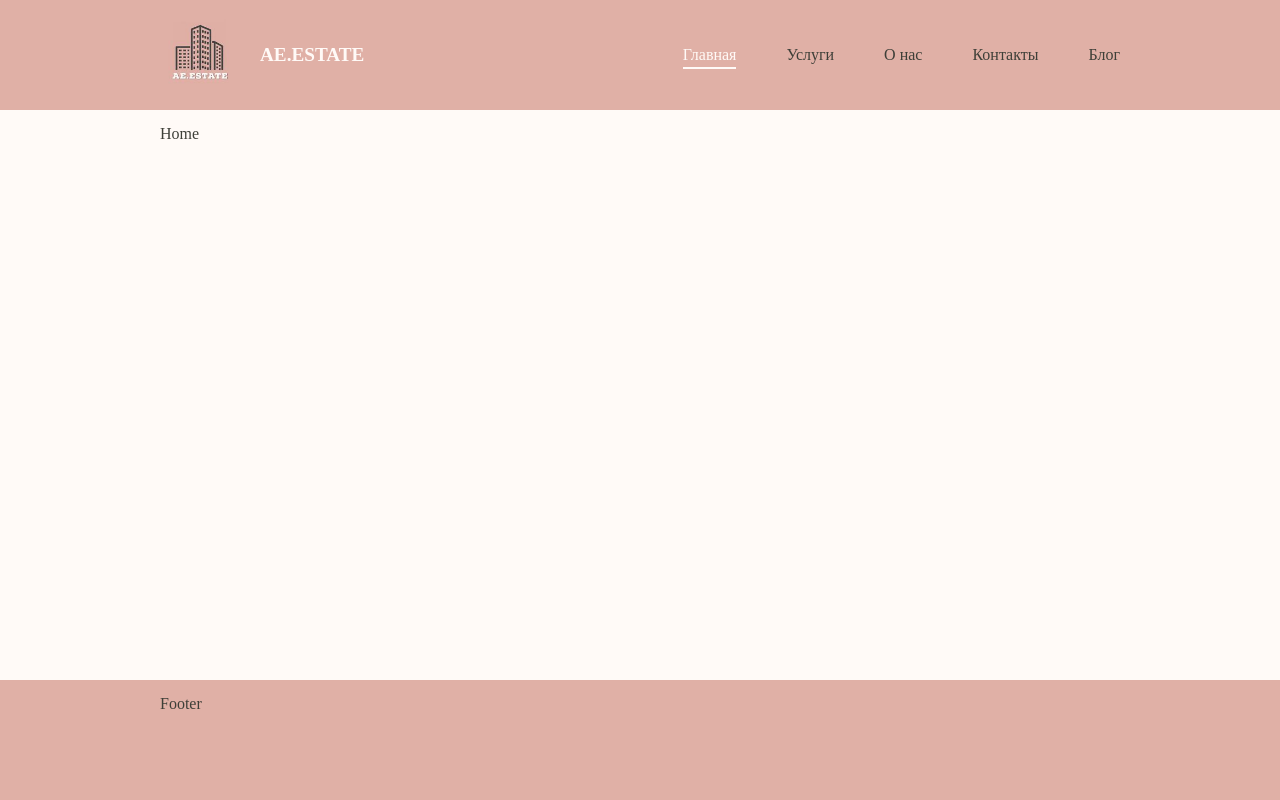
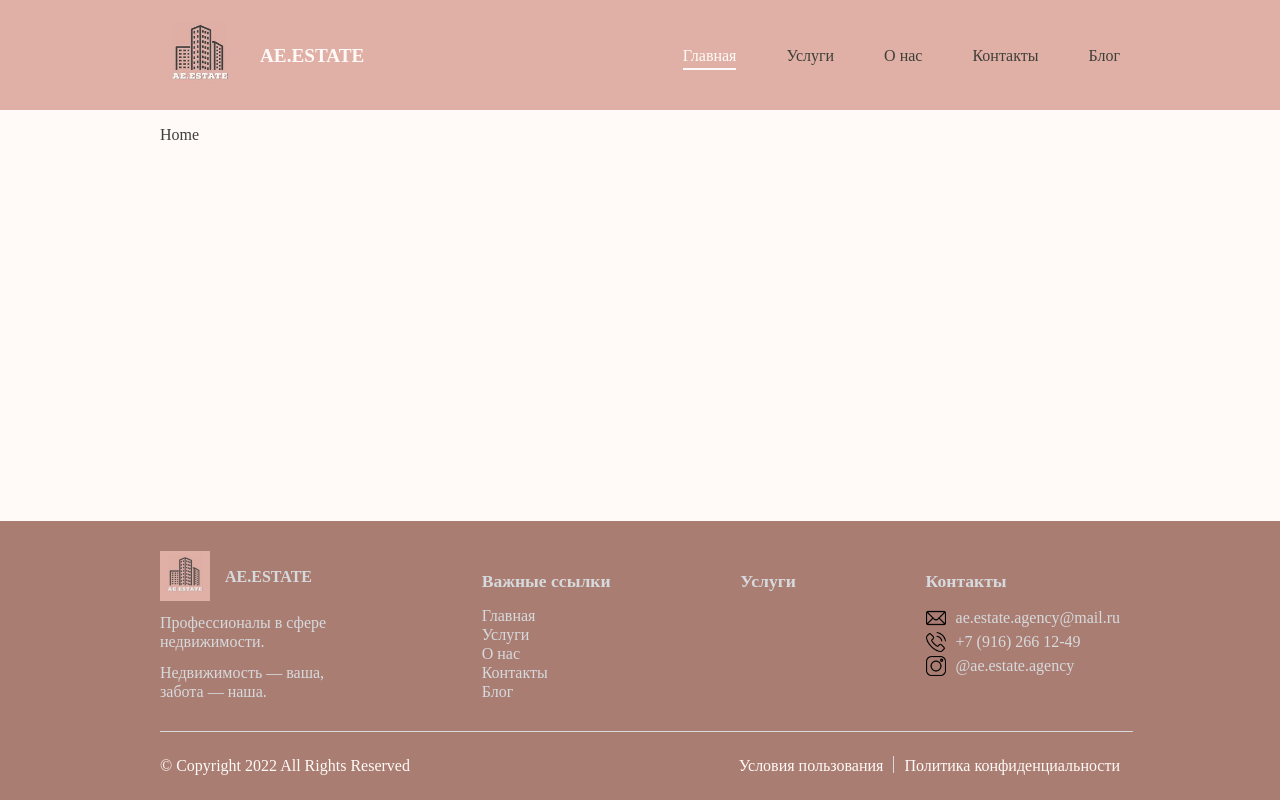
Before and after one commit to vanyagetc13/ae-estate, a Next.js app: page / in a window 1280 px wide. Built offline with nearby package versions, Linux system fonts and the light colour scheme.

Commit message:
footer, copyright section, css-adoptivness, small fixes

```diff
--- /dev/null
+++ b/src/components/CopyRight/CopyRight.module.scss
@@ -0,0 +1,71 @@
+.copyright__wrapper {
+	width: 100%;
+	padding: 25px 12.5%;
+	display: flex;
+	justify-content: space-between;
+	gap: 10px;
+	background-color: var(--primary-clr-dark);
+	color: var(--white-clr);
+	position: relative;
+	&::before {
+		content: '';
+		position: absolute;
+		background-color: var(--grey-clr);
+		width: 76%;
+		height: 1px;
+		top: 0;
+	}
+	a:hover {
+		color: var(--grey-clr);
+	}
+}
+
+.document__links {
+	display: flex;
+	gap: 21px;
+	a + a {
+		position: relative;
+		&::before {
+			content: '';
+			position: absolute;
+			height: 90%;
+			width: 1px;
+			background-color: var(--grey-clr);
+			left: -11px;
+			pointer-events: none;
+			cursor: default;
+		}
+	}
+}
+
+@media (max-width: 1024px) {
+	.copyright__wrapper {
+		padding: 25px 40px;
+	}
+}
+
+@media (max-width: 740px) {
+	.copyright__wrapper::before {
+		height: 0;
+	}
+	.copyright__wrapper {
+		flex-direction: column;
+		align-items: center;
+	}
+}
+
+@media (max-width: 375px) {
+	.copyright__wrapper {
+		align-items: flex-start;
+		flex-direction: column-reverse;
+		gap: 15px;
+	}
+	.document__links {
+		display: flex;
+		flex-direction: column;
+		gap: 8px;
+		a + a::before {
+			width: 0;
+		}
+	}
+}
--- /dev/null
+++ b/src/components/CopyRight/CopyRight.tsx
@@ -0,0 +1,23 @@
+import Link from 'next/link'
+import { FC } from 'react'
+import styles from './CopyRight.module.scss'
+import { DocumentLinks } from './Documents.links'
+
+const CopyRight: FC = () => {
+	return (
+		<div className={styles.copyright__wrapper}>
+			<div className={styles.copyright}>
+				&copy; Copyright 2022 All Rights Reserved
+			</div>
+			<div className={styles.document__links}>
+				{DocumentLinks.map(link => (
+					<Link key={link.name + link.path} href={link.path}>
+						{link.name}
+					</Link>
+				))}
+			</div>
+		</div>
+	)
+}
+
+export default CopyRight
--- /dev/null
+++ b/src/components/CopyRight/Documents.links.ts
@@ -0,0 +1,12 @@
+import { IHeaderLink } from '@/interfaces/Link.interface'
+
+export const DocumentLinks: IHeaderLink[] = [
+	{
+		name: 'Условия пользования',
+		path: '',
+	},
+	{
+		name: 'Политика конфиденциальности',
+		path: '',
+	},
+]
--- /dev/null
+++ b/src/components/Footer/Footer.contacts.ts
@@ -0,0 +1,23 @@
+interface IContact {
+	name: string
+	imageSrc: string
+	content: string
+}
+
+export const Contacts: IContact[] = [
+	{
+		name: 'email',
+		imageSrc: '/icons/mail.png',
+		content: 'ae.estate.agency@mail.ru',
+	},
+	{
+		name: 'phone',
+		imageSrc: '/icons/phone-call.png',
+		content: '+7 (916) 266 12-49',
+	},
+	{
+		name: 'instagram',
+		imageSrc: '/icons/instagram.png',
+		content: '@ae.estate.agency',
+	},
+]
--- /dev/null
+++ b/src/components/Footer/Footer.links.ts
@@ -0,0 +1,26 @@
+import { type IHeaderLink } from '@/interfaces/Link.interface'
+
+interface IFooterLink extends IHeaderLink {}
+
+export const FooterLinks: IFooterLink[] = [
+	{
+		path: '/',
+		name: 'Главная',
+	},
+	{
+		path: '/services',
+		name: 'Услуги',
+	},
+	{
+		path: '/about-us',
+		name: 'О нас',
+	},
+	{
+		path: '/contacts',
+		name: 'Контакты',
+	},
+	{
+		path: '/blog/posts',
+		name: 'Блог',
+	},
+]
--- a/src/components/Footer/Footer.module.scss
+++ b/src/components/Footer/Footer.module.scss
@@ -1,6 +1,56 @@
 .footer {
 	width: 100%;
-	background-color: var(--primary-clr);
-	padding: 15px 12.5%;
-	height: 120px;
+	background-color: var(--primary-clr-dark);
+	padding: 30px 12.5%;
+	display: flex;
+	gap: 10px;
+	justify-content: space-between;
+	align-items: flex-start;
+	color: var(--grey-clr);
+	a:hover {
+		color: var(--primary-clr);
+	}
 }
+
+.footer__main {
+	display: flex;
+	flex-direction: column;
+	gap: 12px;
+	max-width: 20%;
+	.logo {
+		display: flex;
+		gap: 15px;
+		align-items: center;
+		h4 {
+			text-transform: uppercase;
+		}
+	}
+}
+
+.footer__column {
+	margin-top: 1.3em;
+	h5 {
+		font-size: 1.1em;
+		margin-bottom: 15px;
+	}
+}
+
+.contacts li {
+	font-size: 1em;
+	line-height: 1.5em;
+	display: flex;
+	gap: 10px;
+	align-items: center;
+}
+
+@media (max-width: 1024px) {
+	.footer {
+		padding: 30px 40px;
+	}
+}
+
+@media (max-width: 740px) {
+	.footer {
+		display: none;
+	}
+}
--- a/src/components/Footer/Footer.tsx
+++ b/src/components/Footer/Footer.tsx
@@ -1,11 +1,55 @@
+import Image from 'next/image'
+import Link from 'next/link'
 import { FC } from 'react'
+import CopyRight from '../CopyRight/CopyRight'
+import { Contacts } from './Footer.contacts'
+import { FooterLinks } from './Footer.links'
 import styles from './Footer.module.scss'
 
 const Footer: FC = () => {
 	return (
-		<footer className={styles.footer}>
-			<div>Footer</div>
-		</footer>
+		<>
+			<footer className={styles.footer}>
+				<div className={styles.footer__main}>
+					<div className={styles.logo}>
+						<Image src='/estate.jpg' alt='logo' width={50} height={50} />
+						<h4>ae.estate</h4>
+					</div>
+					<p>Профессионалы в сфере недвижимости.</p>
+					<p>Недвижимость — ваша, забота — наша.</p>
+				</div>
+				<div className={styles.footer__column}>
+					<h5>Важные ссылки</h5>
+					<ul>
+						{FooterLinks.map(link => (
+							<li key={link.path}>
+								<Link href={link.path}>{link.name}</Link>
+							</li>
+						))}
+					</ul>
+				</div>
+				<div className={styles.footer__column}>
+					<h5>Услуги</h5>
+				</div>
+				<div className={styles.footer__column}>
+					<h5>Контакты</h5>
+					<ul className={styles.contacts}>
+						{Contacts.map(contact => (
+							<li key={contact.content}>
+								<Image
+									src={contact.imageSrc}
+									alt={contact.name}
+									width={20}
+									height={20}
+								/>
+								<span>{contact.content}</span>
+							</li>
+						))}
+					</ul>
+				</div>
+			</footer>
+			<CopyRight />
+		</>
 	)
 }
 
--- a/src/components/Header/Header.module.scss
+++ b/src/components/Header/Header.module.scss
@@ -76,8 +76,12 @@
 	}
 }
 
-@media (max-width: 767px) {
+@media (max-width: 1024px) {
 	.header {
 		padding: 15px 40px;
 	}
 }
+
+@media (max-width: 768px) {
+	// burger
+}
--- a/src/components/Layout/Layout.tsx
+++ b/src/components/Layout/Layout.tsx
@@ -1,5 +1,6 @@
 import Head from 'next/head'
 import { FC, PropsWithChildren } from 'react'
+import CopyRight from '../CopyRight/CopyRight'
 import Footer from '../Footer/Footer'
 import Header from '../Header/Header'
 
--- a/src/pages/api/contact.js
+++ b/src/pages/api/contact.js
@@ -21,7 +21,7 @@ export default async function handler(req, res) {
 			text: getText(req.body),
 			html: getHtml({
 				...req.body,
-				message: JSON.parse(req.body.message).replaceAll('\n', '<br>'),
+				message: JSON.parse(req.body.message).replaceAll('\n', '<br/>'),
 			}),
 		},
 		(error, info) => {
--- a/src/styles/globals.scss
+++ b/src/styles/globals.scss
@@ -1,8 +1,9 @@
 :root {
 	--primary-clr: #e0b0a6;
+	--primary-clr-dark: #aa7d73;
 	--secondary-clr: #3e3f38;
 	--white-clr: #fffaf7;
-	--grey-clr: #7c8893;
+	--grey-clr: #d6dadd;
 }
 
 // @media (prefers-color-scheme: dark) {
@@ -26,6 +27,8 @@ body,
 	min-height: 100dvh;
 	height: 100%;
 	overflow-x: hidden;
+	font-size: 16px;
+	line-height: 19px;
 }
 
 body {
@@ -43,7 +46,10 @@ a {
 }
 
 .main {
-	min-height: calc(100% - 110px - 120px); // 100% - header - footer
+	min-height: calc(100% - 110px - 279px); // 100% - header - footer
+	@media (max-width: 740px) {
+		min-height: calc(100% - 110px - 69px); // 100% - header - copyright
+	}
 	width: 100%;
 	padding: 15px 12.5%;
 }
```
Also changed, not shown: 1 other file (tests, documents, lock files or other folders).
